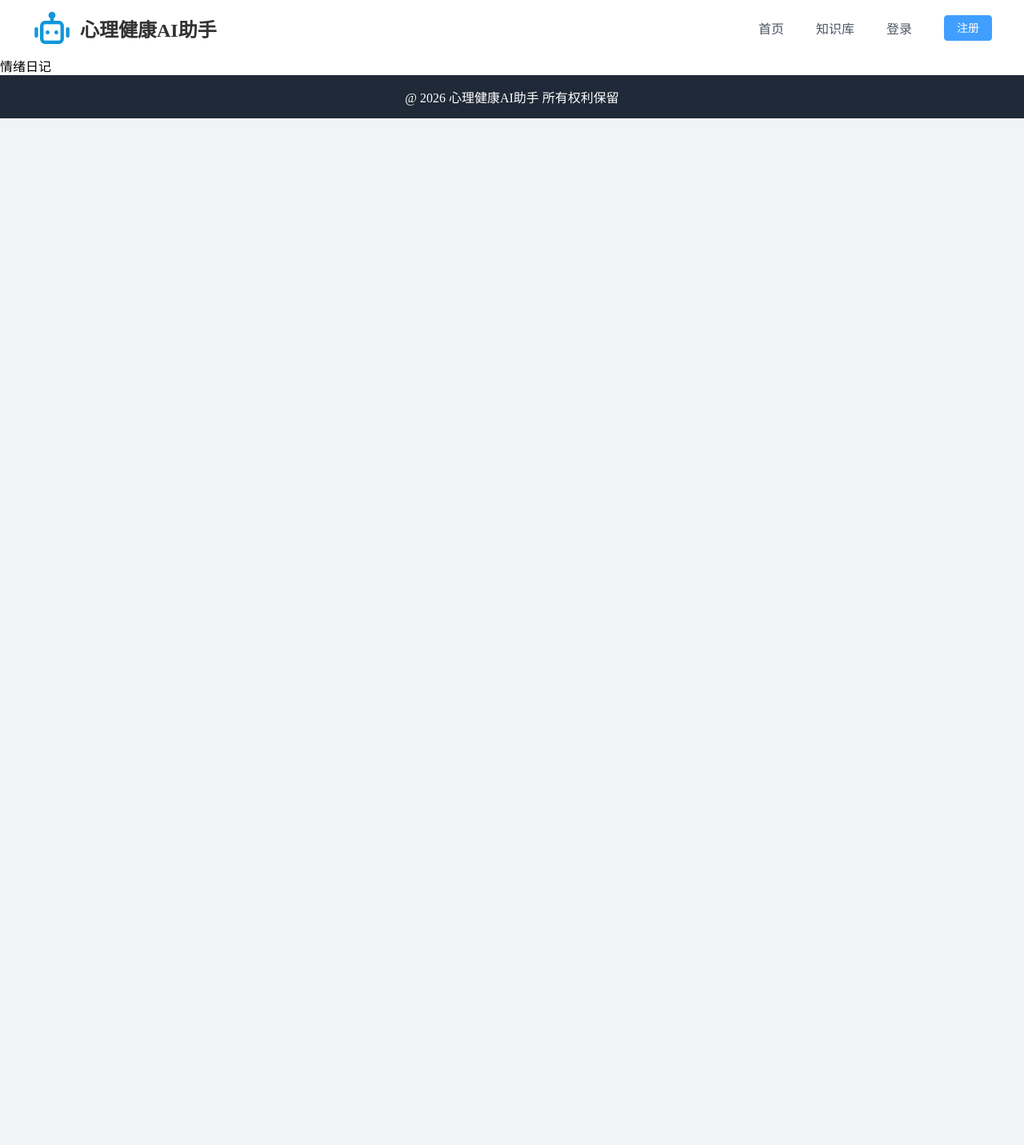
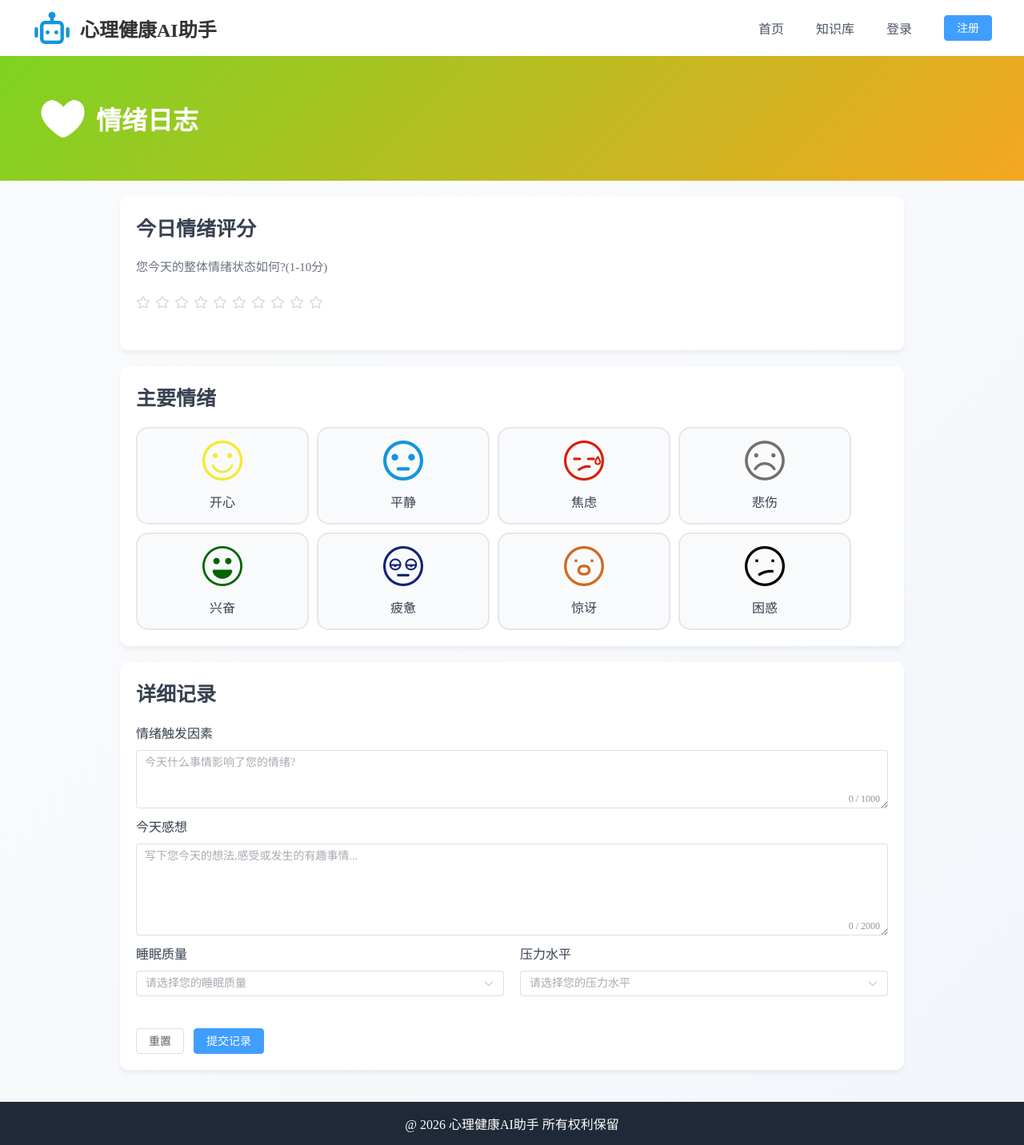
Before and after one commit to Andrew-guo20/vue_project, a Vue app: page /emotion-diary in a window 1280 px wide. Shown: the whole page at 80% size. Before the commit the page ends 800 px from the top, so only its background shows below. Built offline with nearby package versions, Linux system fonts and the light colour scheme.

Commit message:
情绪日志页面实现

```diff
--- a/src/api/frontend.js
+++ b/src/api/frontend.js
@@ -28,3 +28,8 @@ export function getSessionDetail(sessionId) {
 export function getSessionEmotion(sessionId) {
   return service.get(`/psychological-chat/session/${sessionId}/emotion`)
 }
+
+// 创建或更新情绪日记
+export function addEmotionDiary(data) {
+  return service.post('/emotion-diary', data)
+}
--- a/src/views/emotionDiary.vue
+++ b/src/views/emotionDiary.vue
@@ -1,3 +1,237 @@
 <template>
-  情绪日记
+  <div class="emotionDiary-container">
+    <div class="header-section">
+      <div class="header-content">
+        <el-image :src="iconUrl" style="height: 60px; width: 60px;"></el-image>
+        <h1>情绪日志</h1>
+      </div>
+    </div>
+    <div class="content">
+      <!-- 情绪评分 -->
+      <div class="diary-card">
+        <div class="title">今日情绪评分</div>
+        <div class="section">
+          <p>您今天的整体情绪状态如何?(1-10分)</p>
+          <div class="rate">
+            <el-rate
+              v-model="diaryForm.moodScore"
+              :texts="emotionStatus"
+              show-text
+              :max="10"
+              size="large"
+            />
+          </div>
+        </div>
+      </div>
+      <!-- 主要情绪 -->
+      <div class="diary-card">
+        <div class="title">主要情绪</div>
+        <div class="emotion-grid">
+          <div class="emotion-card"
+            v-for="emotion in emotionOptions"
+            :key="emotion.name"
+            @click="selectEmotion(emotion.name)"
+            :class="{'selected': emotion.name === diaryForm.dominantEmotion}"
+          >
+            <el-image :src="emotion.url" style="height: 50px; width: 50px;"></el-image>
+            <div class="emotion-name">{{emotion.name}}</div>
+          </div>
+        </div>
+      </div>
+      <!-- 详细记录 -->
+      <div class="diary-card">
+        <div class="title">详细记录</div>
+        <div class="detail-form">
+          <div class="form-group">
+            <div class="form-label">情绪触发因素</div>
+            <el-input
+              v-model="diaryForm.emotionTriggers"
+              placeholder="今天什么事情影响了您的情绪?"
+              type="textarea"
+              :rows="3"
+              maxlength="1000"
+              show-word-limit
+            />
+          </div>
+          <div class="form-group">
+            <div class="form-label">今天感想</div>
+            <el-input
+              v-model="diaryForm.diaryContent"
+              placeholder="写下您今天的想法,感受或发生的有趣事情..."
+              type="textarea"
+              :rows="5"
+              maxlength="2000"
+              show-word-limit
+            />
+
+          </div>
+          <!-- 生活指标 -->
+           <div class="life-indicators">
+            <div class="indicator-group">
+              <div class="form-label">睡眠质量</div>
+              <el-select v-model="diaryForm.sleepQuality" placeholder="请选择您的睡眠质量">
+                <el-option label="很差" :value="1"></el-option>
+                <el-option label="较差" :value="2"></el-option>
+                <el-option label="一般" :value="3"></el-option>
+                <el-option label="良好" :value="4"></el-option>
+                <el-option label="优秀" :value="5"></el-option>
+              </el-select>
+            </div>
+            <div class="indicator-group">
+              <div class="form-label">压力水平</div>
+              <el-select v-model="diaryForm.stressLevel" placeholder="请选择您的压力水平">
+                <el-option label="很低" :value="1"></el-option>
+                <el-option label="较低" :value="2"></el-option>
+                <el-option label="中等" :value="3"></el-option>
+                <el-option label="较高" :value="4"></el-option>
+                <el-option label="很高" :value="5"></el-option>
+              </el-select>
+            </div>
+           </div>
+           <div class="action-buttons">
+            <el-button @click="resetForm">重置</el-button>
+            <el-button type="primary" @click="submit">提交记录</el-button>
+           </div>
+        </div>
+      </div>
+    </div>
+  </div>
 </template>
+
+<script setup>
+import { ref,reactive } from 'vue'
+import { ElMessage } from 'element-plus'
+import { addEmotionDiary } from '@/api/frontend'
+import dayjs from 'dayjs'
+// 情绪评分
+const emotionStatus = ['绝望崩溃', '消沉抑郁', '焦虑烦躁', '低落不悦', '平静淡然', '轻松惬意', '愉悦舒心', '欢欣满足', '兴奋欣喜', '极致幸福']
+// 情绪选项
+const emotionOptions = [
+  {name:'开心',url:new URL('@/assets/images/开心.png', import.meta.url).href},
+  {name:'平静',url:new URL('@/assets/images/平静.png', import.meta.url).href},
+  {name:'焦虑',url:new URL('@/assets/images/焦虑.png', import.meta.url).href},
+  {name:'悲伤',url:new URL('@/assets/images/悲伤.png', import.meta.url).href},
+  {name:'兴奋',url:new URL('@/assets/images/兴奋.png', import.meta.url).href},
+  {name:'疲惫',url:new URL('@/assets/images/疲惫.png', import.meta.url).href},
+  {name:'惊讶',url:new URL('@/assets/images/惊讶.png', import.meta.url).href},
+  {name:'困惑',url:new URL('@/assets/images/困惑.png', import.meta.url).href},
+]
+const selectEmotion = (emotion) => {
+  diaryForm.dominantEmotion = emotion
+}
+const diaryForm = reactive({
+  diaryDate: dayjs().format('YYYY-MM-DD'),
+  moodScore: null,
+  dominantEmotion:'',
+  emotionTriggers:'',
+  diaryContent:'',
+  sleepQuality:null,
+  stressLevel:null
+})
+// 重置表单
+const resetForm = () => {
+  Object.assign(diaryForm, {
+    diaryDate: dayjs().format('YYYY-MM-DD'),
+    moodScore: null,
+    dominantEmotion:'',
+    emotionTriggers:'',
+    diaryContent:'',
+    sleepQuality:null,
+    stressLevel:null
+  })
+}
+// 提交表单
+const submit = () => {
+  console.log(diaryForm)
+  if(!diaryForm.moodScore) {
+    ElMessage.error('请给您的情绪评分一个分数')
+    return
+  }
+  addEmotionDiary(diaryForm).then(res => {
+    ElMessage.success('提交成功')
+    resetForm()
+  })
+}
+const iconUrl = new URL('@/assets/images/like.png', import.meta.url).href
+</script>
+
+<style lang="scss" scoped>
+.emotionDiary-container {
+    background: linear-gradient(135deg, #fafbfc 0%, #f7f9fc 50%, #f2f6fa 100%);
+    .header-section {
+        background: linear-gradient(135deg, #7ED321 0%, #F5A623 100%);
+        color: white;
+        padding: 48px;
+        .header-content {
+            display: flex;
+            align-items: center;
+            gap: 12px;
+        }
+    }
+    .content {
+        margin: 0 auto;
+        width: 980px;
+        padding: 20px;
+        .diary-card {
+            margin-bottom: 20px;
+            background: white;
+            border-radius: 10px;
+            padding: 20px;
+            box-shadow: 0 4px 6px rgba(0, 0, 0, 0.05);
+            .title {
+                margin-bottom: 20px;
+                font-size: 25px;
+                font-weight: 600;
+                color: #374151;
+            }
+            .section {
+                margin-bottom: 20px;
+                p {
+                    font-size: 15px;
+                    color: #6B7280;
+                    margin-bottom: 15px;
+                }
+            }
+            .emotion-grid {
+                display: flex;
+                flex-wrap: wrap;
+                gap: 10px;
+                .emotion-card {
+                    padding: 15px;
+                    border: 2px solid #E5E7EB;
+                    border-radius: 15px;
+                    text-align: center;
+                    cursor: pointer;
+                    background: #F9FAFB;
+                    .emotion-name {
+                        margin-top: 10px;
+                        padding: 0 75px;
+                        color: #374151;
+                    }
+                    &.selected {
+                        border-color: #7ED321;
+                        background: #F0FDF4;
+                        transform: translateY(-3px);
+                    }
+                }
+            }
+            .detail-form {
+                .form-label {
+                    margin: 10px 0;
+                    color: #374151;
+                }
+                .life-indicators {
+                    display: flex;
+                    gap: 20px;
+                    .indicator-group {
+                        flex: 1;
+                    }
+                }
+                .action-buttons {
+                    margin-top: 40px
+                }
+            }
+        }
+    }
+}
+</style>
```
